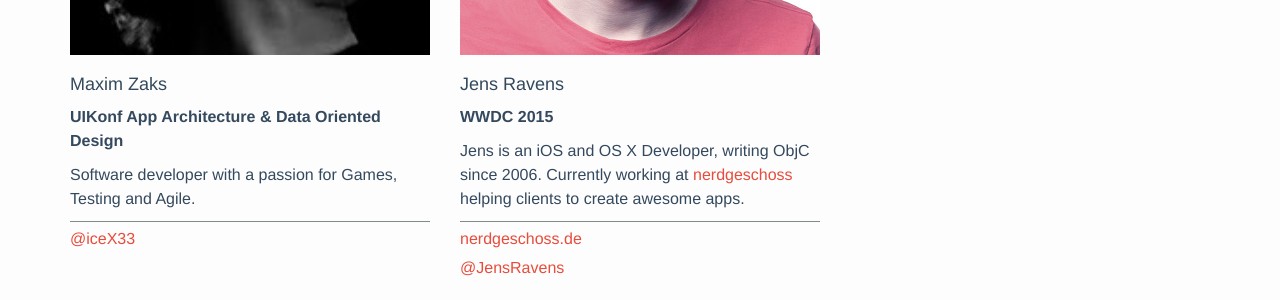
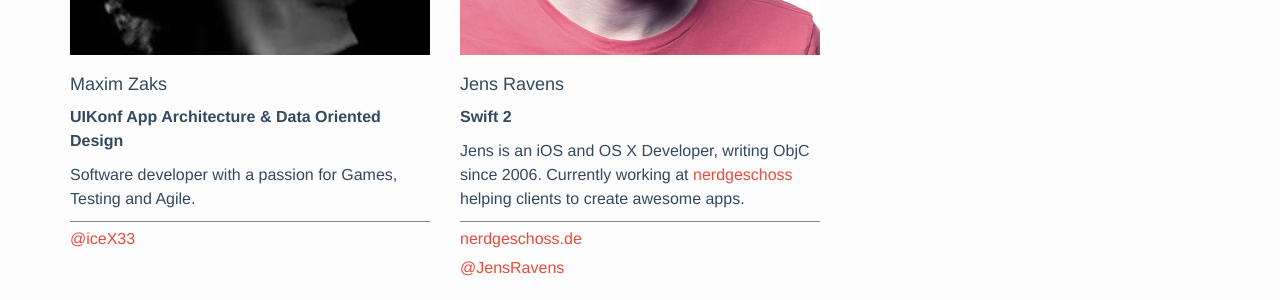
Before and after one commit to swift-berlin/swift-berlin.github.io, a Jekyll site: the page built from _posts/2015-06-15-swift-berlin-9.md, in a window 1280 px wide and 900 px high, scrolled down 1265 px. Shown: the part 152-452 px from the top of the window. Built offline with Jekyll 4.4.1, drawn with Linux system fonts in a browser that asks for light colours.

Commit message:
Update 2015-06-15-swift-berlin-9.md

```diff
--- a/_posts/2015-06-15-swift-berlin-9.md
+++ b/_posts/2015-06-15-swift-berlin-9.md
@@ -28,7 +28,7 @@ speakers:
   -
     name: Jens Ravens
     image: jensravens
-    title: WWDC 2015
+    title: Swift 2
     about: 'Jens is an iOS and OS X Developer, writing ObjC since 2006. Currently working at <a href="http://nerdgeschoss.de" target="new">nerdgeschoss</a> helping clients to create awesome apps.'
     links:
       -
```
